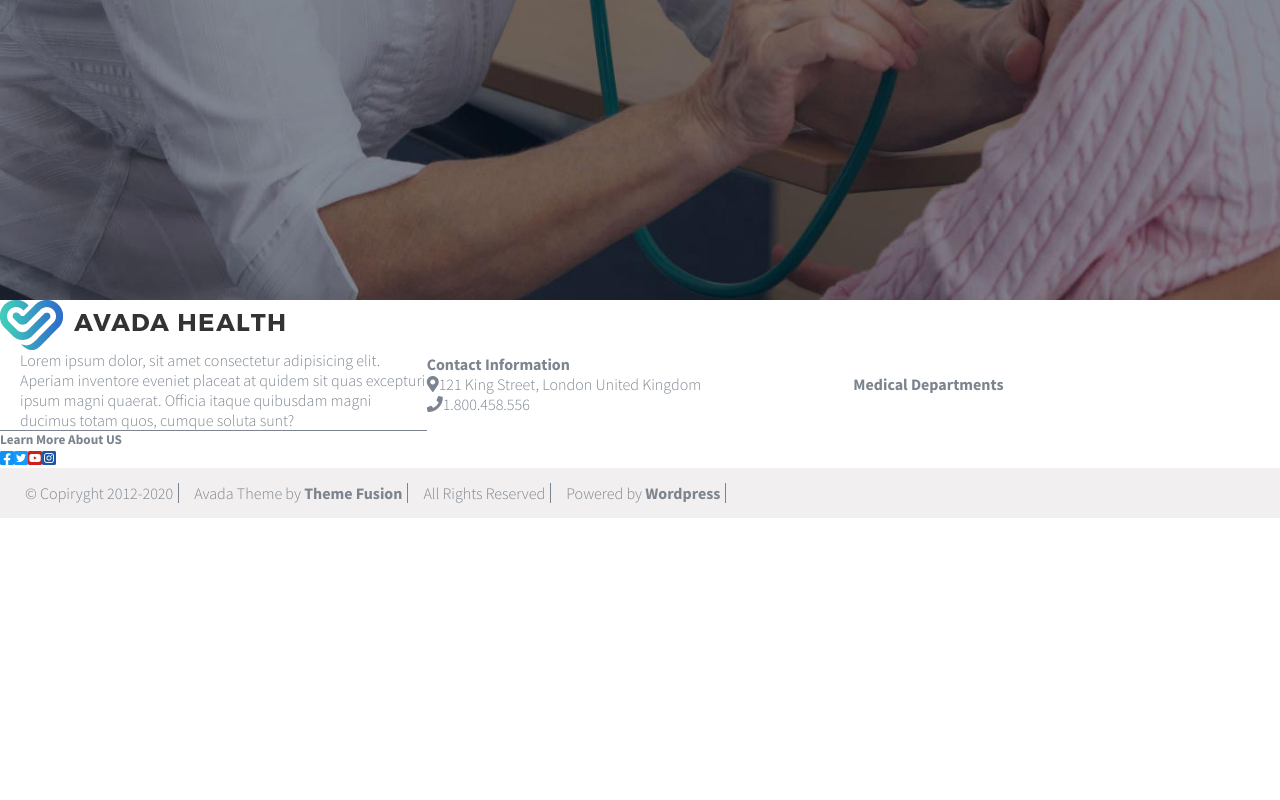
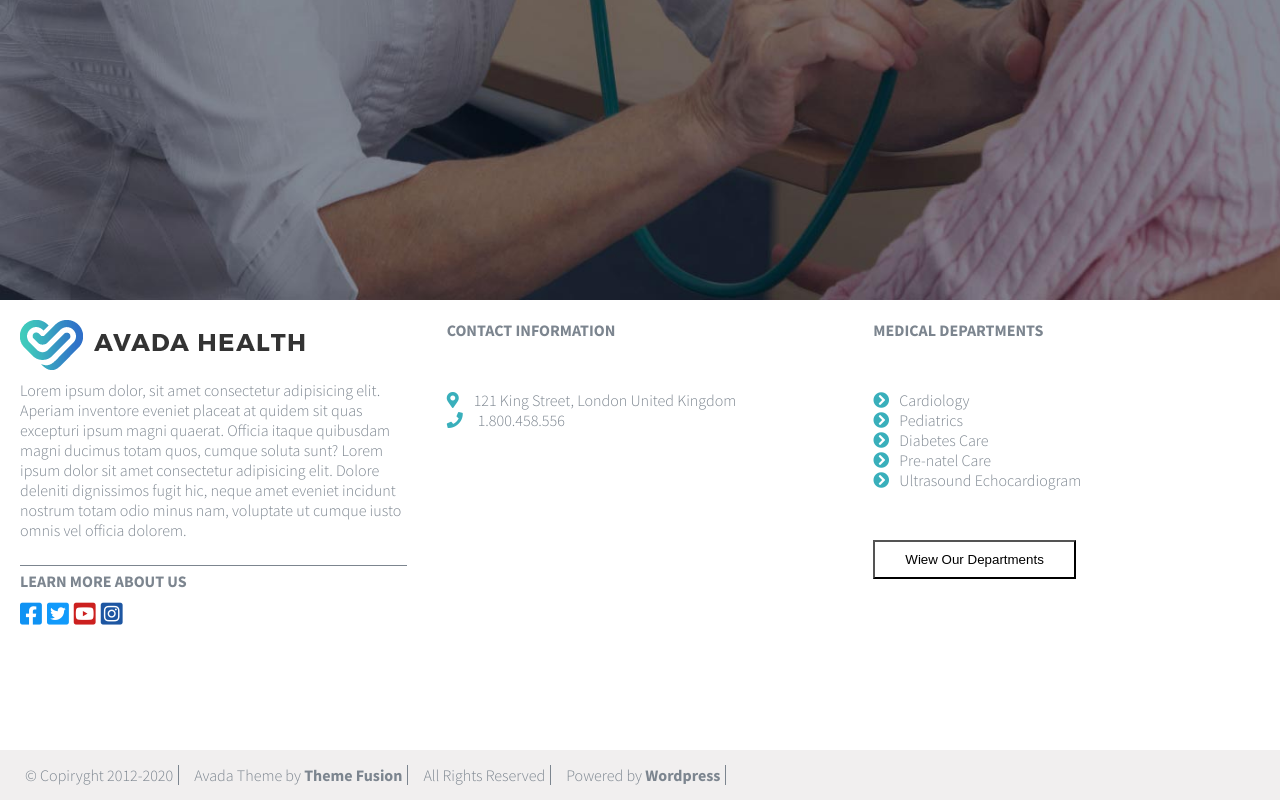
Before and after one commit to LucaHLR91/proj-html-vuejs, a Vue app: page / in a window 1280 px wide. Shown: the part 810-1610 px from the top of the page. Built offline with nearby package versions, Linux system fonts and the light colour scheme.

Commit message:
Footer top

```diff
--- a/src/components/Footer.vue
+++ b/src/components/Footer.vue
@@ -6,10 +6,10 @@
             <img src="../assets/img/medical_logo_1x_dark.png" alt="Logo">
           </div>
           <div class="footer_brand_description">
-            <p>Lorem ipsum dolor, sit amet consectetur adipisicing elit. Aperiam inventore eveniet placeat at quidem sit quas excepturi ipsum magni quaerat. Officia itaque quibusdam magni ducimus totam quos, cumque soluta sunt?</p>
+            <p>Lorem ipsum dolor, sit amet consectetur adipisicing elit. Aperiam inventore eveniet placeat at quidem sit quas excepturi ipsum magni quaerat. Officia itaque quibusdam magni ducimus totam quos, cumque soluta sunt? Lorem ipsum dolor sit amet consectetur adipisicing elit. Dolore deleniti dignissimos fugit hic, neque amet eveniet incidunt nostrum totam odio minus nam, voluptate ut cumque iusto omnis vel officia dolorem.</p>
           </div>
           <div class="brand_social_accounts">
-            <h5>Learn More About US</h5>
+            <h4>Learn More About US</h4>
             <i class="fab fa-facebook-square facebook"></i>
             <i class="fab fa-twitter-square twitter"></i>
             <i class="fab fa-youtube-square youtube"></i>
@@ -24,13 +24,17 @@
             <span>121 King Street, London United Kingdom</span>
           </div>
           <div>
-          <i class="fas fa-phone"></i>
-          <span>1.800.458.556</span>
+            <i class="fas fa-phone"></i>
+            <span>1.800.458.556</span>
           </div>
         </div>
 
-        <div class="medical_deparments">
+        <div class="medical_departments">
           <h4>Medical Departments</h4>
+          <ul>
+            <li v-for="(link, index) in footer_nav" :key="index"><i class="fas fa-chevron-circle-right"></i><a href="#">{{link.text}}</a></li>
+          </ul>
+          <button>Wiew Our Departments</button>
         </div>
       </section>
 
@@ -53,7 +57,28 @@
 
 <script>
 export default {
-    name: 'Footer'
+    name: 'Footer',
+    data() {
+      return {
+        footer_nav: [
+          {
+            text: 'Cardiology',
+          },
+          {
+            text: 'Pediatrics',
+          },
+          {
+            text: 'Diabetes Care',
+          },
+          {
+            text: 'Pre-natel Care',
+          },
+          {
+            text: 'Ultrasound Echocardiogram',
+          },
+        ]
+      }
+    }
 }
 </script>
 
@@ -67,7 +92,8 @@ footer {
   .footer_top {
     display: flex;
     justify-content: flex-start;
-    align-items: center;
+    align-items: flex-start;
+    height: 90%;
     color: $secondary_text_color;
 
     .footer_brand_info {
@@ -76,21 +102,36 @@ footer {
       flex-direction: column;
       justify-content: flex-start;
       align-items: flex-start;
+      padding: 20px;
 
       .footer_logo {
         display: flex;
         justify-content: center;
         align-items: center;
         cursor: pointer;
+        margin-bottom: 10px;
       }
 
       p {
-        margin-left: 20px;
+        width: 100%;
+        margin-bottom: 15px;
       }
 
       .brand_social_accounts {
         width: 100%;
         border-top : 1px solid $secondary_text_color;
+        margin-top: 10px;
+
+        h4 {
+          text-transform: uppercase;
+          margin-top: 5px;
+        }
+
+        i {
+          margin-right: 5px;
+          margin-top: 10px;
+          font-size: 25px;
+        }
 
         .facebook {
           color:#0F92F3;
@@ -112,10 +153,53 @@ footer {
 
     .footer_brand_contacts {
       width: calc(100% / 3);
+      padding: 20px;
+
+      h4 {
+        margin-bottom: 50px;
+        text-transform: uppercase;
+      }
+
+      i {
+        color: $brand_color;
+        margin-right: 15px;
+      }
     }
 
     .medical_departments {
       width: calc(100% / 3);
+      padding: 20px;
+
+      h4 {
+        margin-bottom: 50px;
+        text-transform: uppercase;
+      }
+
+      ul {
+        list-style: none;
+
+        li {
+          i {
+            color: $brand_color;
+          }
+
+          a {
+            margin-left: 10px;
+            text-decoration: none;
+            color: $secondary_text_color;
+          }
+        }
+
+
+      }
+
+      button {
+        margin-top: 50px;
+        background-color: white;
+        padding: 10px 30px;
+        border: 1px soldi black;
+        cursor: pointer;
+      }
     }
   }
 
```
